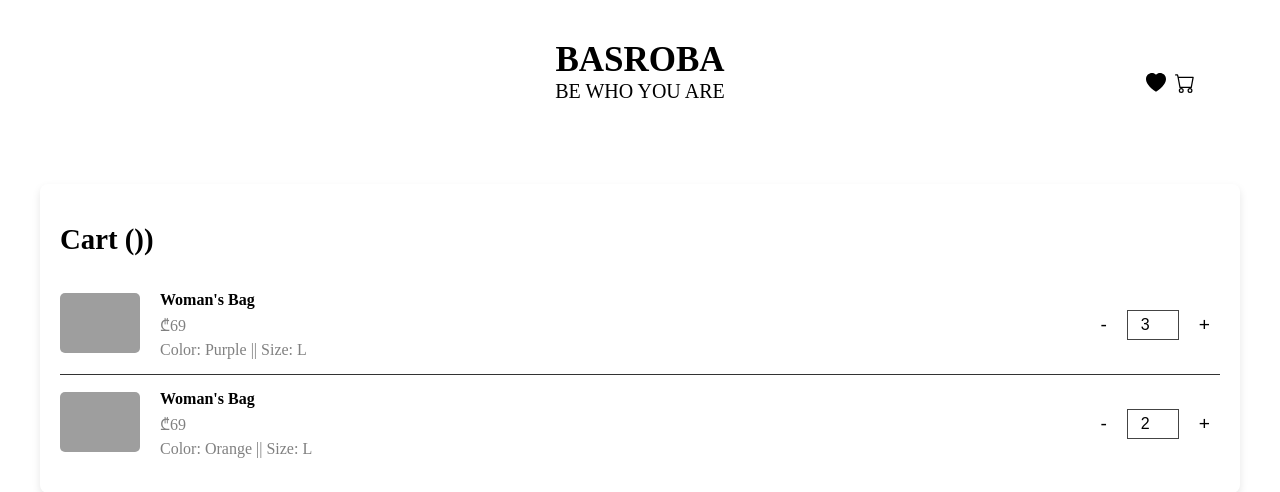
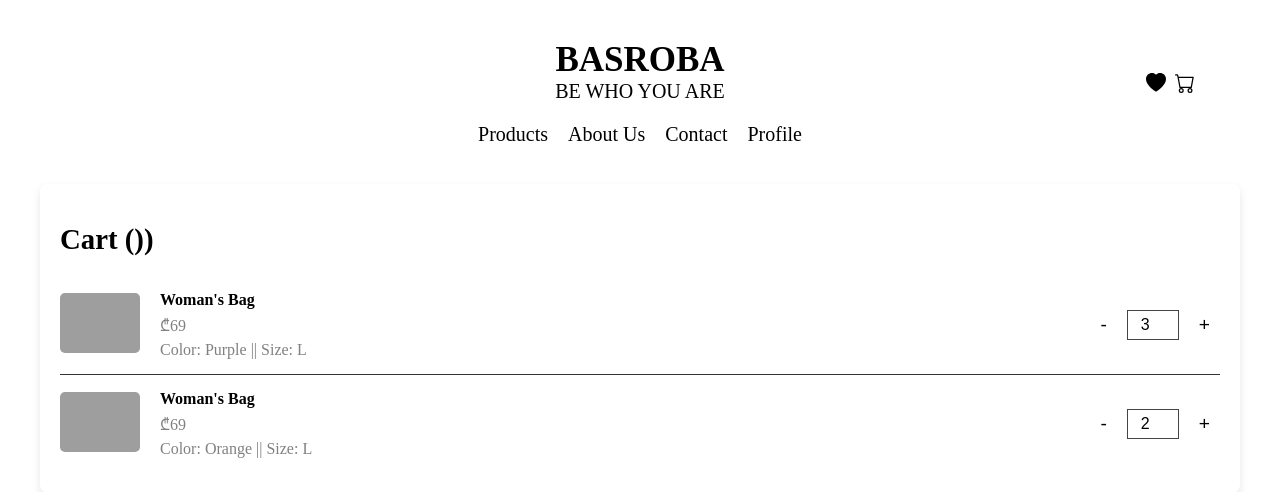
Before and after one commit to sabuka-dumbo/basroba, a Django app: page /cart/ in a window 1280 px wide. Shown: the top 492 px of the page. Run offline with Django 5.2, Linux system fonts and the light colour scheme; a user stored in the database is signed in; data comes from the database, SQL or seed files in the repository; some web fonts are replaced; grey boxes are pictures that could not be loaded.

Commit message:
Sep 13, 2025, 1:27 PM

```diff
--- a/basroba/app/static/css/layout.css
+++ b/basroba/app/static/css/layout.css
@@ -186,7 +186,7 @@ nav {
     margin: 0;
     font-size: 20px;
     font-weight: normal;
-    color: white;
+    color: black;
     text-decoration: none;
     display: inline-block;
 }
--- a/basroba/basroba/settings.py
+++ b/basroba/basroba/settings.py
@@ -76,7 +76,7 @@ USE_I18N = True
 USE_L10N = True
 USE_TZ = True
 
-LANGUAGE_CODE = 'en'
+LANGUAGE_CODE = 'ka'
 
 LANGUAGES = [
     ('en', 'English'),
```
